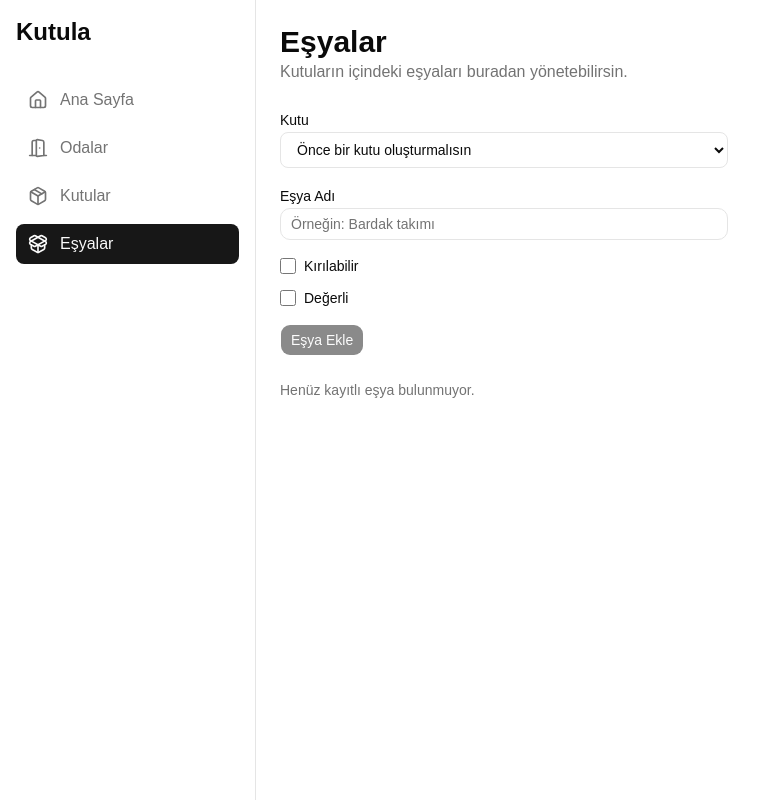
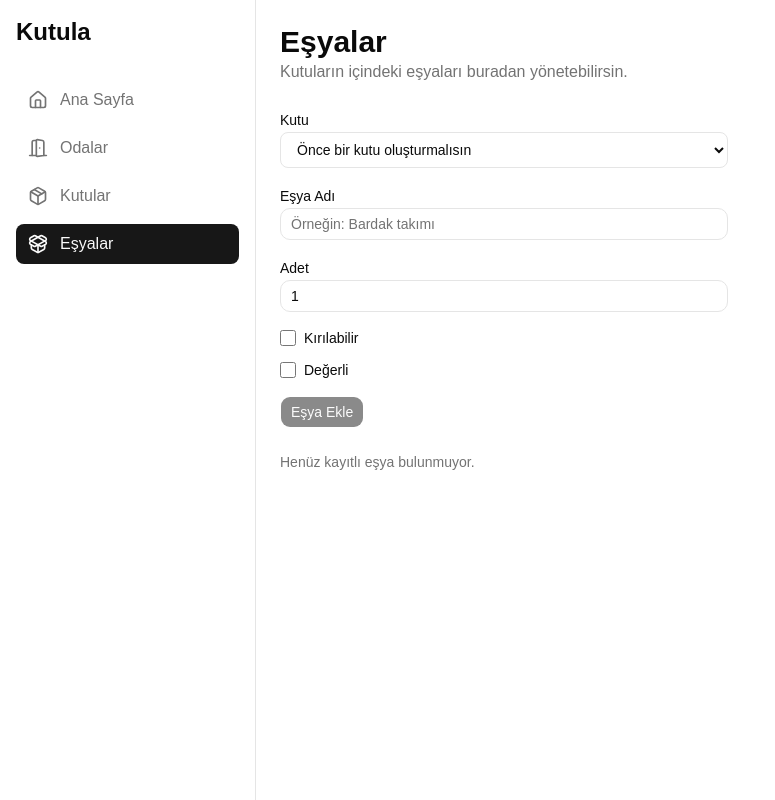
Before and after one commit to ibrbsmc/kutula, a React (Vite) app: page /esyalar in a window 1280 px wide. Shown: the whole page, without its empty margins (0-775 px from the left). Built offline with nearby package versions, Linux system fonts and the light colour scheme.

Commit message:
feat: add item quantities

```diff
--- a/src/features/items/ItemsPage.jsx
+++ b/src/features/items/ItemsPage.jsx
@@ -24,6 +24,7 @@ function ItemsPage() {
   const [error, setError] = useState("");
   const [isFragile, setIsFragile] = useState(false);
   const [isValuable, setIsValuable] = useState(false);
+  const [quantity, setQuantity] = useState("1");
 
   useEffect(() => {
     localStorage.setItem("kutula-items", JSON.stringify(items));
@@ -40,18 +41,25 @@ function ItemsPage() {
       setError("Lütfen bir eşya adı girin.");
       return;
     }
+    const parsedQuantity = Number(quantity);
+    if (!Number.isInteger(parsedQuantity) || parsedQuantity < 1) {
+      setError("Eşya en az bir adet ve tam sayı olmalıdır.");
+      return;
+    }
     const newItem = {
       id: Date.now(),
       boxId: Number(selectedBoxId),
       name: cleanedItemName,
       isFragile, // Eşya kırılabilir mi?
       isValuable, // Eşya değerli mi?
+      quantity: parsedQuantity,
     };
     setItems([...items, newItem]);
     setItemName("");
     setSelectedBoxId("");
     setIsFragile(false);
     setIsValuable(false);
+    setQuantity("1");
     setError("");
   }
 
@@ -83,6 +91,8 @@ function ItemsPage() {
         setIsFragile={setIsFragile}
         isValuable={isValuable}
         setIsValuable={setIsValuable}
+        quantity={quantity}
+        setQuantity={setQuantity}
       />
       <ItemList
         items={items}
--- a/src/features/items/components/ItemForm.jsx
+++ b/src/features/items/components/ItemForm.jsx
@@ -15,6 +15,8 @@ function ItemForm({
   setIsFragile,
   isValuable,
   setIsValuable,
+  quantity,
+  setQuantity,
 }) {
   return (
     <form className="max-w-md space-y-4" onSubmit={onSubmit} noValidate>
@@ -69,6 +71,24 @@ function ItemForm({
       </div>
       {error && <p className="text-sm text-destructive">{error}</p>}
 
+      <div className="space-y-2">
+        <label htmlFor="item-quantity" className="text-sm font-medium">
+          Adet
+        </label>
+
+        <Input
+          id="item-quantity"
+          type="number"
+          min="1"
+          step="1"
+          value={quantity}
+          onChange={(e) => {
+            setQuantity(e.target.value);
+            setError("");
+          }}
+        />
+      </div>
+
       <div className="space-y-3">
         <label className="flex items-center gap-2 text-sm">
           <Input
--- a/src/features/items/components/ItemList.jsx
+++ b/src/features/items/components/ItemList.jsx
@@ -2,6 +2,10 @@ import { Button } from "@/components/ui/button";
 import { Trash2 } from "lucide-react";
 
 function ItemList({ items, boxes, rooms, onDeleteItem }) {
+  const totalItemCount = items.reduce(
+    (total, item) => total + (item.quantity ?? 1),
+    0,
+  );
   if (items.length === 0) {
     return (
       <p className="text-sm text-muted-foreground">
@@ -13,7 +17,7 @@ function ItemList({ items, boxes, rooms, onDeleteItem }) {
   return (
     <div className="space-y-4">
       <h2 className="text-xl font-semibold">
-        Kayıtlı Eşyalar ({items.length})
+        Kayıtlı Eşyalar ({totalItemCount} adet)
       </h2>
 
       <ul className="space-y-3">
@@ -32,8 +36,13 @@ function ItemList({ items, boxes, rooms, onDeleteItem }) {
               className="flex items-start justify-between gap-4 rounded-lg border p-4"
             >
               <div>
-                <h3 className="font-medium">{item.name}</h3>
+                <div className="flex flex-wrap items-center gap-2">
+                  <h3 className="font-medium">{item.name}</h3>
 
+                  <span className="rounded-full bg-muted px-2 py-1 text-xs">
+                    {item.quantity ?? 1} adet
+                  </span>
+                </div>
                 <p className="text-sm text-muted-foreground">
                   {room?.name ?? "Oda bulunamadı"} -{" "}
                   {box ? `Kutu ${box.number}` : "Kutu bulunamadı"}
```
